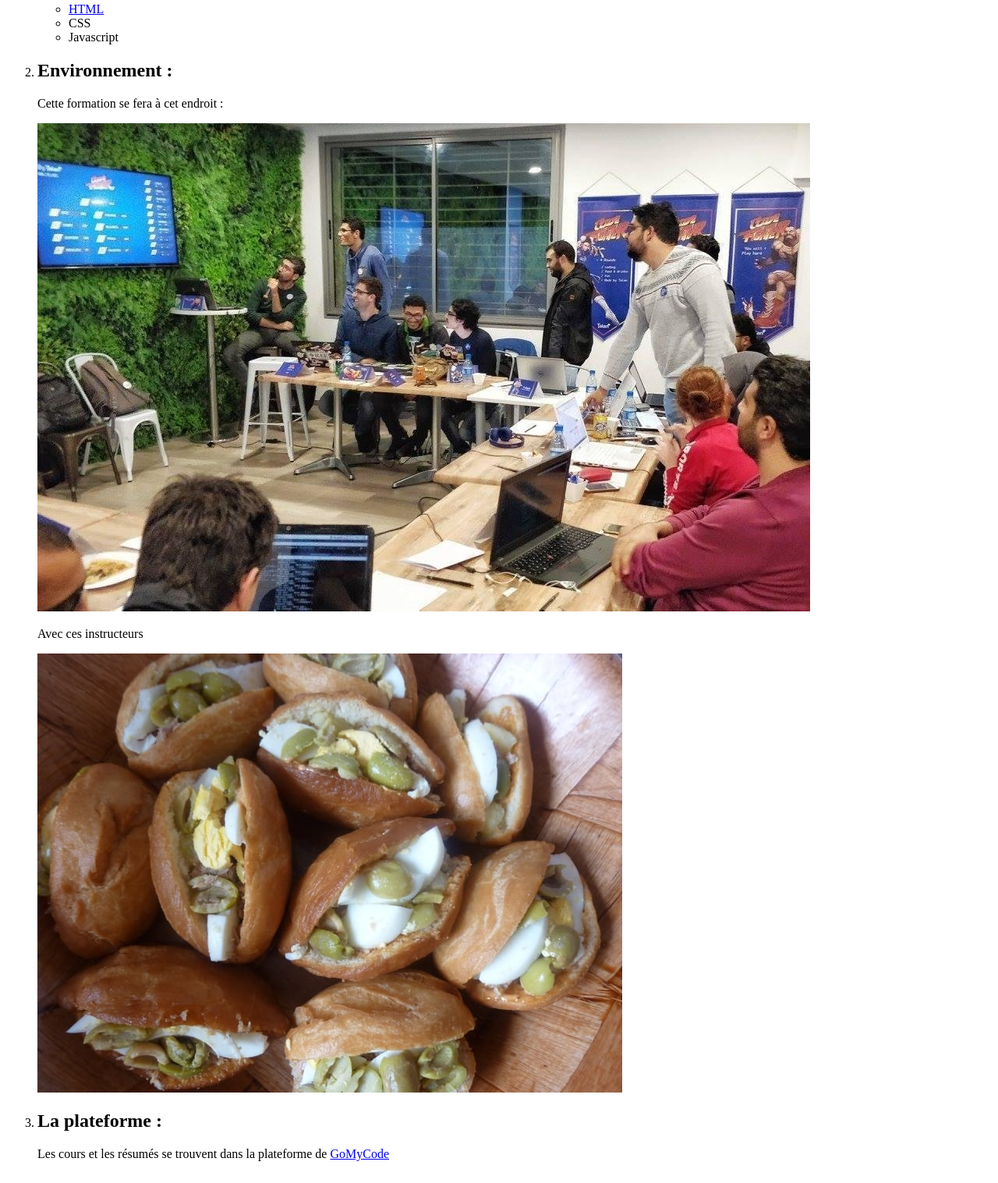
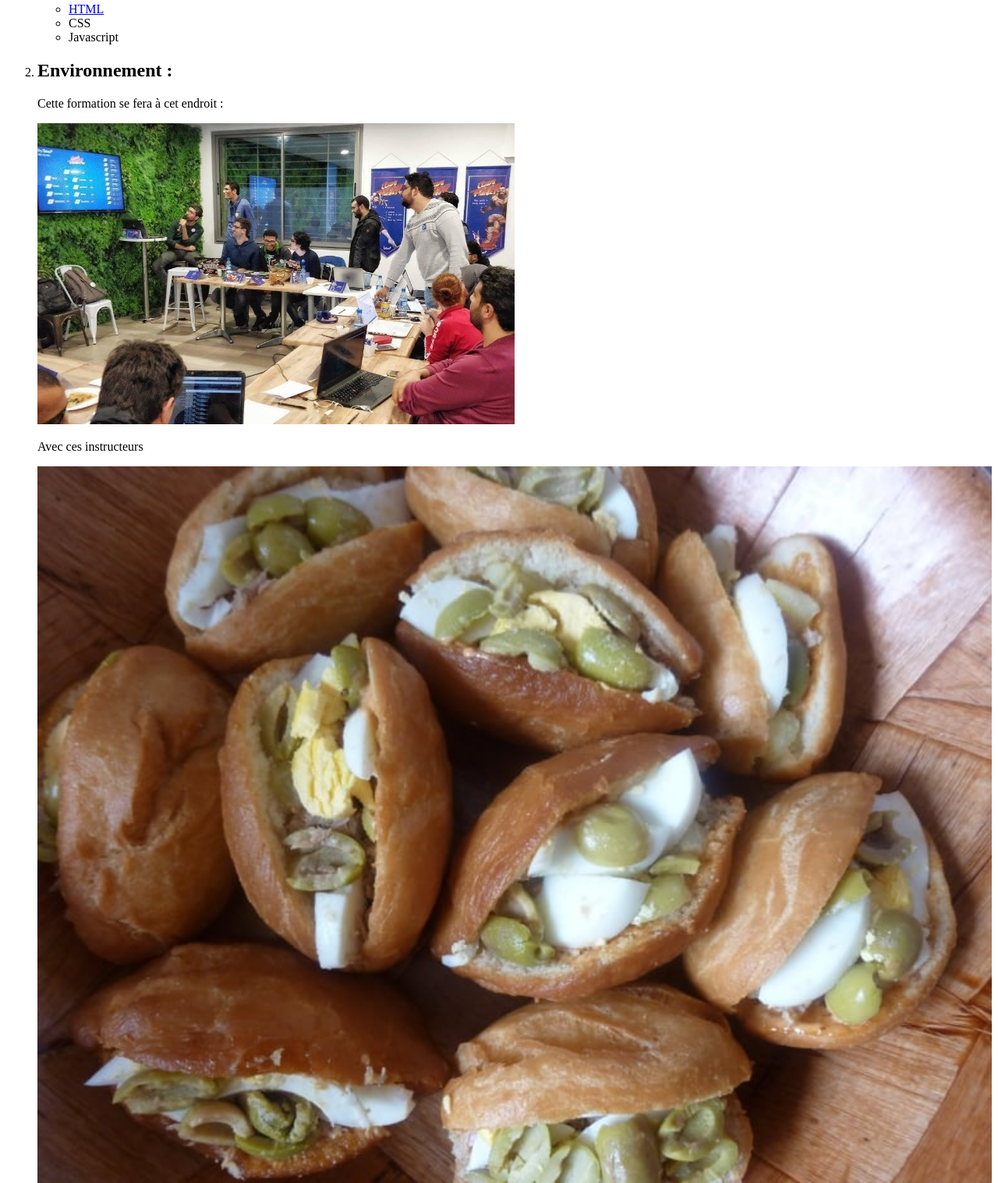
Before and after one commit to yasminebsd/gmcCheckpoints, a plain HTML site: page index.html in a window 1280 px wide. Shown: the part 196-1713 px from the top of the page at 78% size. Drawn offline with Linux system fonts and the light colour scheme.

Commit message:
gmcCheck1

```diff
--- a/index.html
+++ b/index.html
@@ -20,9 +20,9 @@
 		<li>
 			<h2><strong>Environnement : </strong></h2>
 			<p>Cette formation se fera à cet endroit : </p>
-			<img src="res\espace.jpg" alt="espace de la formation">
+			<img src="res\espace.jpg" alt="espace de la formation" width="50%">
 			<p>Avec ces instructeurs </p>
-			<img src="res\376700.jpg" alt="fricassé">
+			<img src="res\376700.jpg" alt="fricassé" width="100%">
 		</li>
 		<li>
 			<h2 id="plateforme"><strong>La plateforme :</strong></h2>
```
